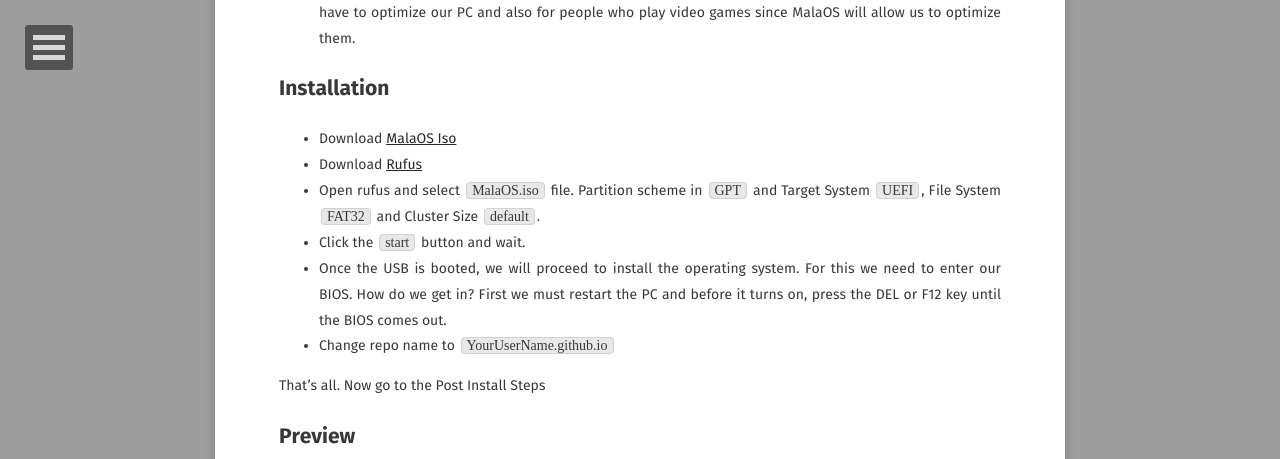
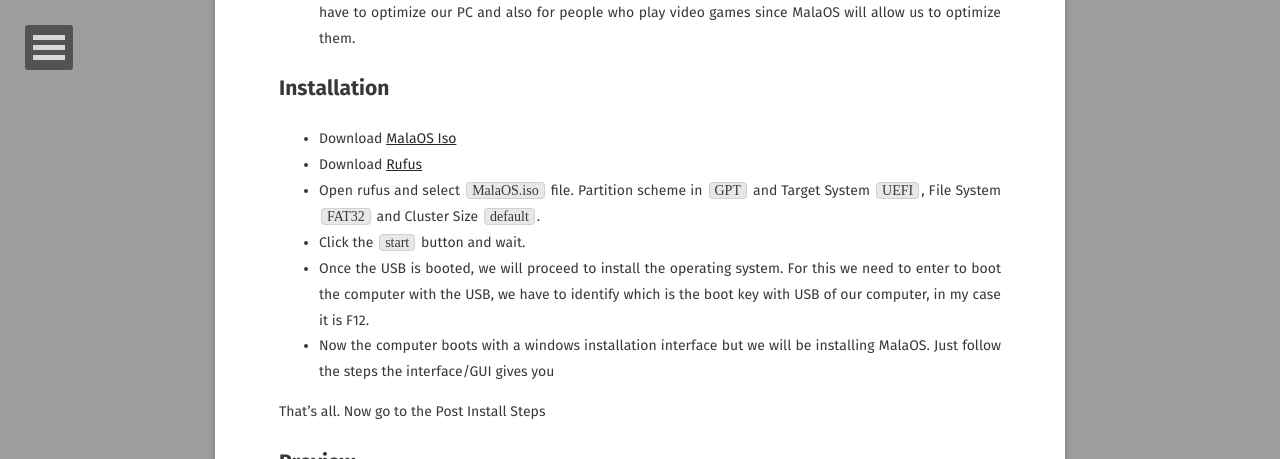
Before and after one commit to string-null/string-null.github.io, a Jekyll site: the page built from _posts/2016-03-21-moon-theme.md, in a window 1280 px wide and 900 px high, scrolled down 562 px, cut to the strip 0-459 px from the top of the window. Built offline with Jekyll 4.4.1, drawn with Linux system fonts in a browser that asks for light colours; some web fonts are replaced; comment, search, counter and statistics services are not loaded.

Commit message:
Update 2016-03-21-moon-theme.md

```diff
--- a/_posts/2016-03-21-moon-theme.md
+++ b/_posts/2016-03-21-moon-theme.md
@@ -27,8 +27,8 @@
 * Download [Rufus](https://rufus.ie/)
 * Open rufus and select `MalaOS.iso` file. Partition scheme in `GPT` and Target System `UEFI`, File System `FAT32` and Cluster Size `default`.
 * Click the `start` button and wait.
-* Once the USB is booted, we will proceed to install the operating system. For this we need to enter our BIOS. How do we get in? First we must restart the PC and before it turns on, press the DEL or F12 key until the BIOS comes out.
-* Change repo name to `YourUserName.github.io`
+* Once the USB is booted, we will proceed to install the operating system. For this we need to enter to boot the computer with the USB, we have to identify which is the boot key with USB of our computer, in my case it is F12.
+* Now the computer boots with a windows installation interface but we will be installing MalaOS. Just follow the steps the interface/GUI gives you
 
 That's all. Now go to the Post Install Steps
 
```
